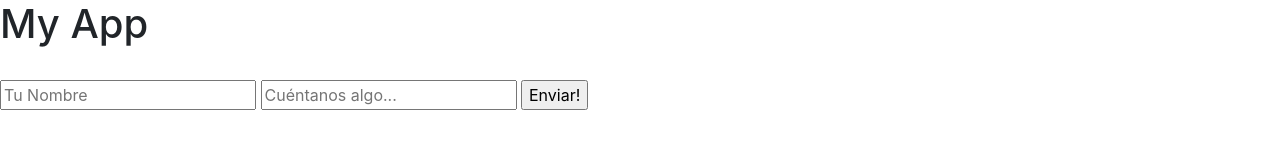
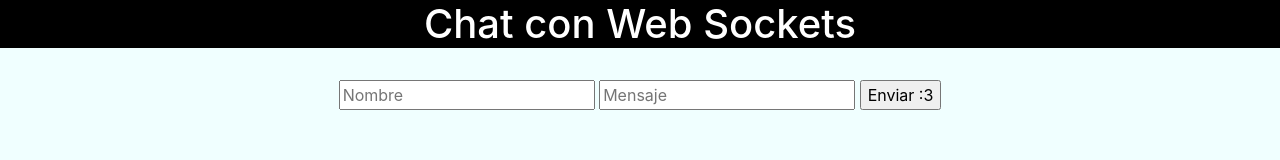
Before and after one commit to ariasvargas15/websockets, a website: page public/index.html in a window 1280 px wide. Drawn offline with nearby package versions, Linux system fonts and the light colour scheme; no server answers.

Commit message:
adding styles

```diff
--- a/public/index.html
+++ b/public/index.html
@@ -1,20 +1,33 @@
 <!DOCTYPE html>
 <html lang="en">
+
 <head>
-  <meta charset="UTF-8">
-  <title>My Aplicación con Sockets</title>
-  <script src="/socket.io/socket.io.js"></script>
-  <script src="main.js"></script>
-  <link rel="stylesheet" href="https://cdn.jsdelivr.net/npm/bootstrap@4.5.3/dist/css/bootstrap.min.css" integrity="sha384-TX8t27EcRE3e/ihU7zmQxVncDAy5uIKz4rEkgIXeMed4M0jlfIDPvg6uqKI2xXr2" crossorigin="anonymous">
+    <meta charset="UTF-8">
+    <title>My Aplicación con Sockets</title>
+    <script src="/socket.io/socket.io.js"></script>
+    <script src="main.js"></script>
+    <link rel="stylesheet" href="https://cdn.jsdelivr.net/npm/bootstrap@4.5.3/dist/css/bootstrap.min.css"
+        integrity="sha384-TX8t27EcRE3e/ihU7zmQxVncDAy5uIKz4rEkgIXeMed4M0jlfIDPvg6uqKI2xXr2" crossorigin="anonymous">
 </head>
-<body>
-  <h1>My App</h1>
-  <div id="messages"></div>
-  <br/>
-  <form onsubmit="return addMessage(this)">
-    <input type="text" id="username" placeholder="Tu Nombre" >
-    <input type="text" id="texto" placeholder="Cuéntanos algo...">
-    <input type="submit" value="Enviar!">
-  </form>
+
+<body style="background-color: azure;">
+    <div style="background-color: black; text-align: center;">
+
+        <h1 style="color: white;">Chat con Web Sockets</h1>
+    </div>
+
+
+    <br />
+    <div style="text-align: center;">
+        <form onsubmit="return addMessage(this)">
+            <input type="text" id="username" placeholder="Nombre">
+            <input type="text" id="texto" placeholder="Mensaje">
+            <input type="submit" value="Enviar :3">
+        </form>
+    </div>
+
+    <br />
+    <div id="messages"></div>
 </body>
+
 </html>
```
